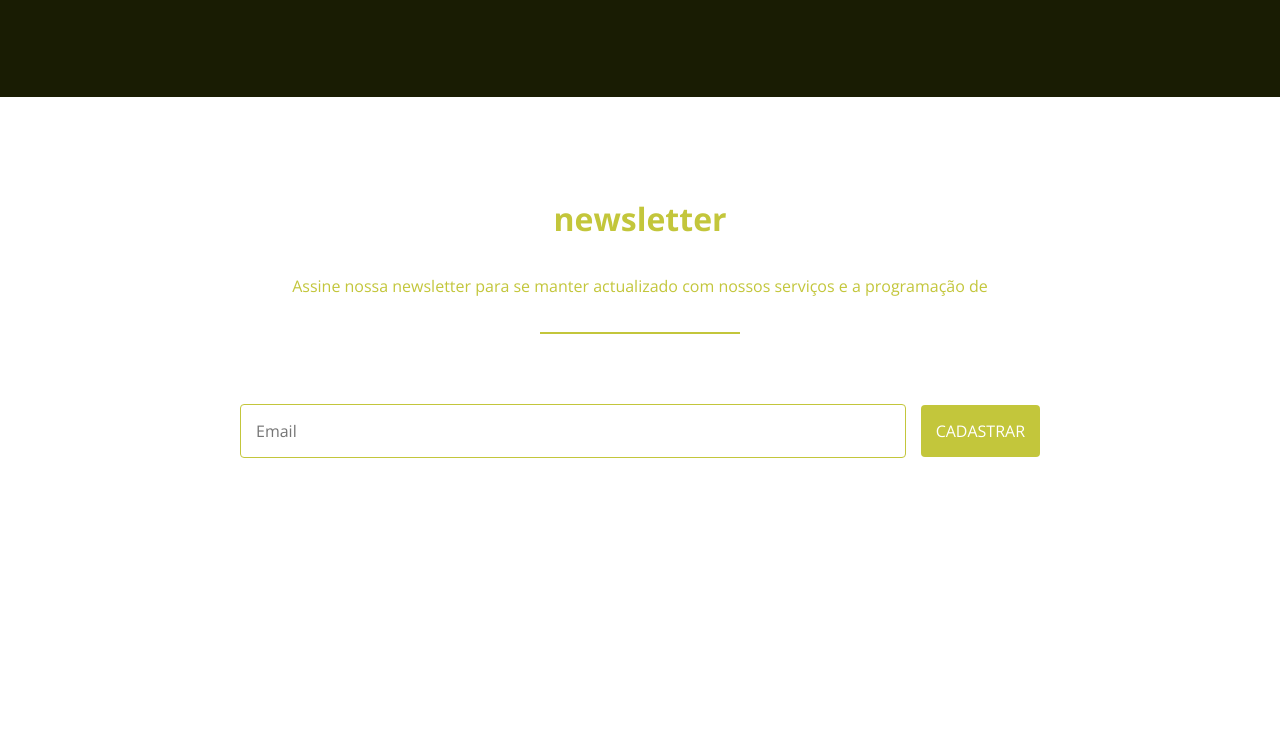
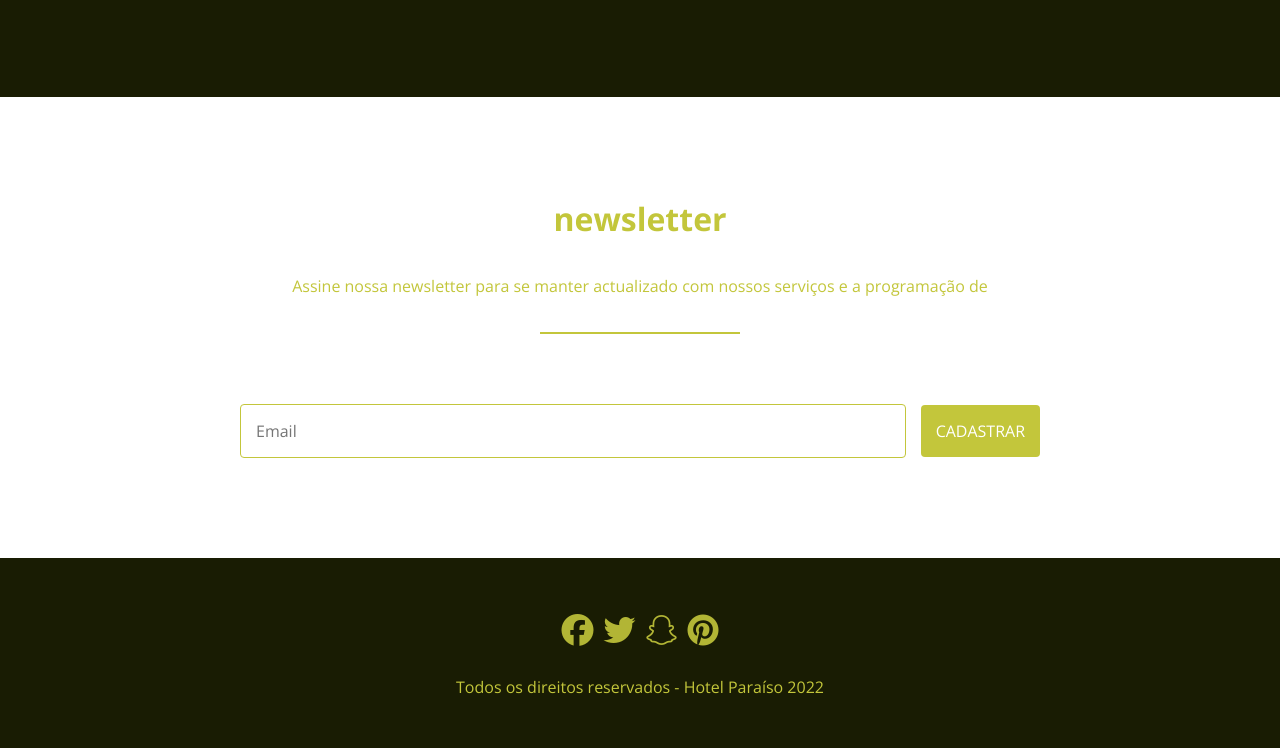
Before and after one commit to NicolauAlfredo/flexbox-project, a plain HTML site: page index.html in a window 1280 px wide. Shown: the part 2549-3297 px from the top of the page. Before the commit the page ends 3107 px from the top, so only its background shows below. Drawn offline with nearby package versions, Linux system fonts and the light colour scheme.

Commit message:
Criando o rodapé do projecto

```diff
--- a/css/style.css
+++ b/css/style.css
@@ -305,6 +305,7 @@ header li:last-child {
     cursor: pointer;
 }
 
+
 /* RESPOSIVIDADE */
 
 @media (max-width: 700px) {
@@ -313,3 +314,36 @@ header li:last-child {
        margin-bottom: 15px;
     }
 }
+
+/* FOOTER */
+
+footer {
+    display: flex;
+    flex-direction: column;
+    background-color: #191C03;
+    padding: 50px 0;
+    align-items: center;
+}
+
+footer ul {
+    display: flex;
+    margin-bottom: 25px;
+}
+
+footer li {
+    margin-right: 10px;
+}
+
+footer ul li:last-child {
+    margin-right: 0;
+}
+
+footer ul li a {
+    color: #C3C63B;
+    font-size: 2rem;
+}
+
+footer p {
+    color: #C3C63B;
+    text-align: center;
+}
--- a/index.html
+++ b/index.html
@@ -76,5 +76,15 @@
             <button>Cadastrar</button>
         </form>
     </section>
+
+    <footer>
+        <ul>
+            <li><a href="#"> <i class="fab fa-facebook"></i> </a></li>
+            <li><a href="#"> <i class="fab fa-twitter"></i> </a></li>
+            <li><a href="#"> <i class="fab fa-snapchat"></i> </a></li>
+            <li><a href="#"> <i class="fab fa-pinterest"></i> </a></li>
+        </ul>
+        <p>Todos os direitos reservados - Hotel Paraíso 2022</p>
+    </footer>
 </body>
 </html>
```
